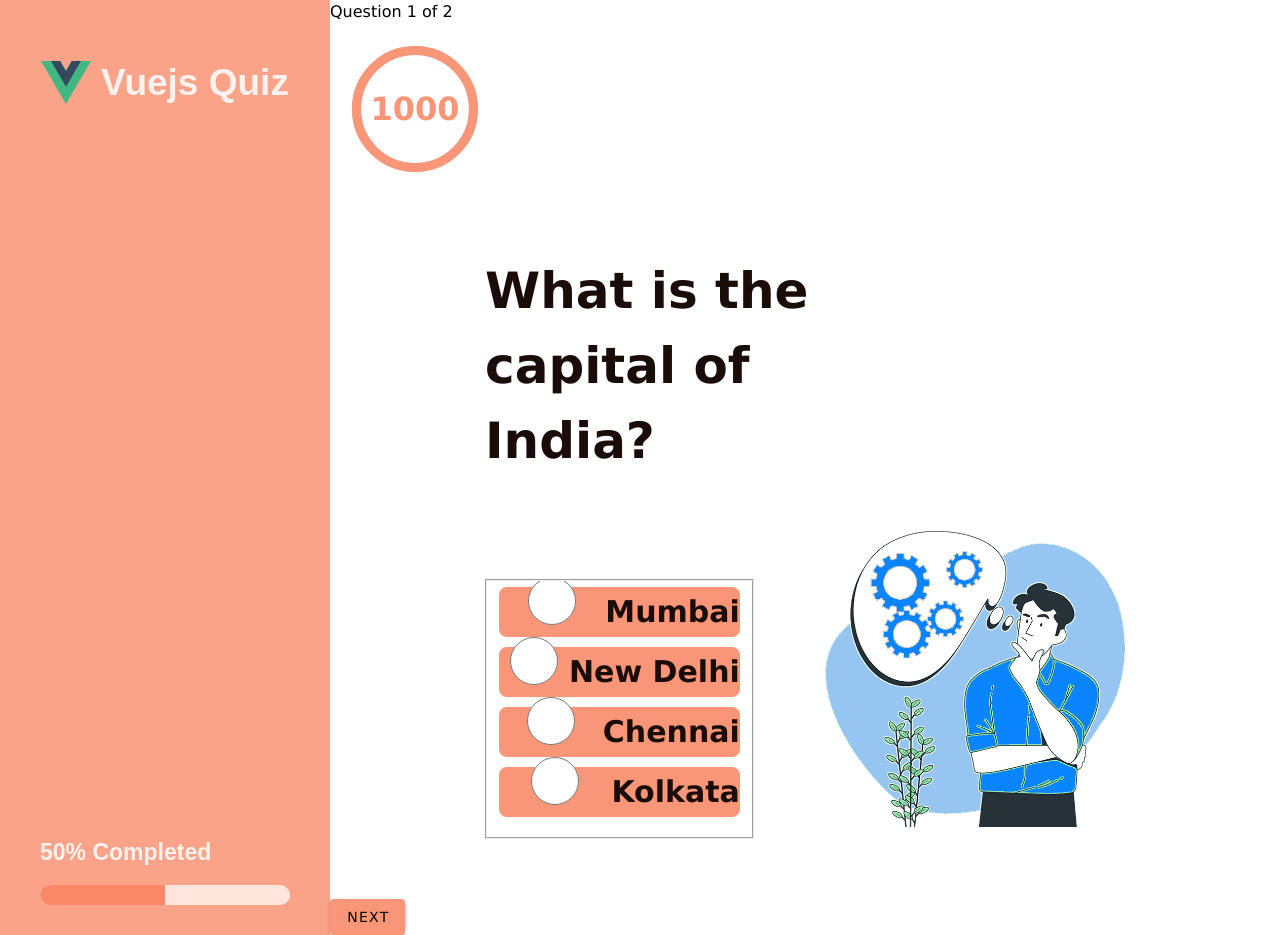
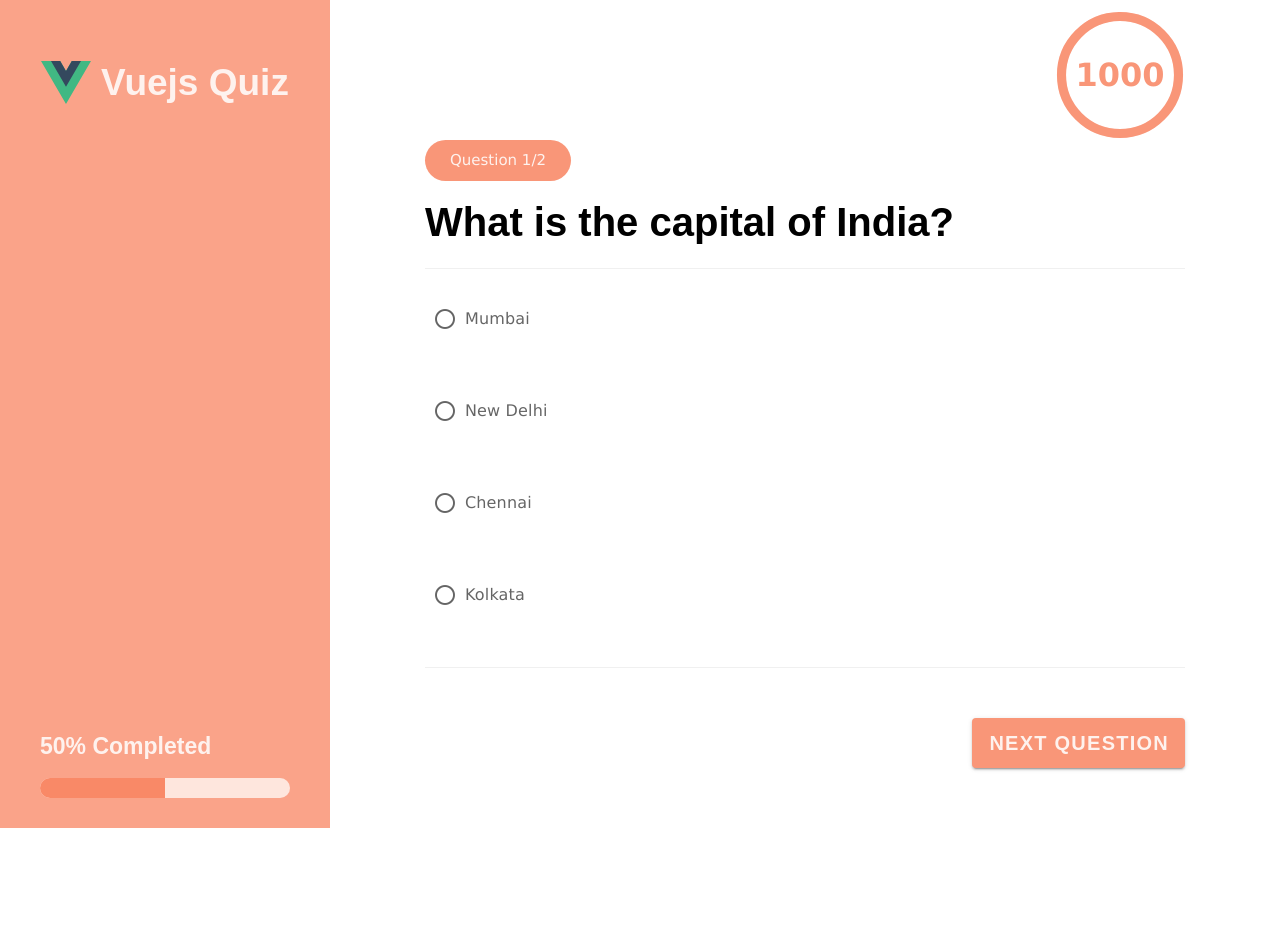
Before and after one commit to Feralwater/Q-for-Quizzes, a Vue app: page / in a window 1280 px wide. After the commit the page ends 828 px from the top, so only its background shows below. Built offline with nearby package versions, Linux system fonts and the light colour scheme.

Commit message:
add main styles

```diff
--- a/src/assets/base.css
+++ b/src/assets/base.css
@@ -2,9 +2,10 @@
   --primary: #f99678;
   --primary-light: #faa389;
   --primary-dark: #f98967;
-  --field-color: rgb(204, 204, 204);
+  --field-color: #fee5dd;
   --text-color: #190c09;
   --light-text-color: #fef2ee;
   --background: #ffffff;
-  --danger: #e01955;
+  --danger: #fe1911;
+  --grey: #808080;
 }
--- a/src/assets/main.css
+++ b/src/assets/main.css
@@ -1,2 +1,15 @@
 @import './base.css';
 @import './normalize.css';
+
+::-webkit-scrollbar-thumb {
+  background-color: var(--primary);
+  border-radius: 10px;
+}
+
+::-webkit-scrollbar {
+  width: 8px;
+}
+
+::-webkit-scrollbar-track {
+  background-color: var(--field-color);
+}
--- a/src/views/QuizView/QuizView.scss
+++ b/src/views/QuizView/QuizView.scss
@@ -3,51 +3,54 @@
   grid-template-columns: 330px 1fr;
 
   &__countdown {
-    padding: 20px;
     align-self: end;
   }
 
-  &__inner {
+  &__content {
+    padding: 10px 0 60px 0;
+    margin: 0 auto;
     width: 80%;
-    min-height: 400px;
-    padding: 60px;
-    background-color: var(--background);
-    margin: 0 auto;
+    display: flex;
+    flex-direction: column;
+  }
+
+  &__question-number {
+    background-color: var(--primary);
+    border-radius: 50px;
+    width: fit-content;
+    font-size: 15px;
+    color: var(--light-text-color);
+    text-align: center;
+    line-height: 41px;
+    margin-bottom: 15px;
+    padding: 0 25px;
   }
 
   &__question {
-    font-size: 50px;
-    color: var(--text-color);
+    font-family: 'Jost', sans-serif;
+    font-size: 40px;
     font-weight: bold;
-    width: 70%;
-  }
-
-  &__answersContainer {
-    display: flex;
-    flex-wrap: wrap;
-    justify-content: space-between;
-    margin-top: 50px;
+    line-height: 1.3;
+    color: var(--dark-text-color);
+    margin-bottom: 20px;
   }
 
   &__answers {
-    width: 42%;
-    margin-top: 50px;
-    overflow: hidden;
+    display: flex;
+    flex-direction: column;
+    margin: 30px 0;
   }
 
-  &__answer {
-    display: flex;
-    align-items: center;
-    justify-content: center;
-    width: 100%;
-    height: 50px;
-    background-color: var(--primary);
-    color: var(--text-color);
-    font-size: 30px;
-    font-weight: bold;
-    cursor: pointer;
-    transition: all 0.3s ease-in-out;
-    margin-bottom: 10px;
-    border-radius: 8px;
+  &__btn {
+    margin-top: 50px;
+    align-self: end;
+    border-radius: 4px;
+
+    &-text {
+      font-size: 20px;
+      color: var(--light-text-color);
+      font-weight: bold;
+      font-family: 'Jost', sans-serif;
+    }
   }
 }
--- a/src/views/QuizView/QuizView.vue
+++ b/src/views/QuizView/QuizView.vue
@@ -66,8 +66,7 @@ const calculateScore = () => {
 <template>
   <div class="quiz">
     <side-bar :progress="progress" />
-    <div>
-      Question {{ currentQuestionNumber }} of {{ basicQuestions.length }}
+    <div class="quiz__content">
       <div class="quiz__countdown">
         <CountDown
           :key="currentQuestionIndex"
@@ -75,52 +74,36 @@ const calculateScore = () => {
           @time-up="handleCountdownFinished"
         />
       </div>
-      <section class="quiz__inner">
+      <div>
+        <div class="quiz__question-number">
+          Question {{ currentQuestionNumber }}/{{ basicQuestions.length }}
+        </div>
         <div class="quiz__question">
           {{ currentQuestion.question }}
         </div>
-        <div class="quiz__answersContainer">
-          <fieldset class="quiz__answers">
-            <div
+        <v-divider color="grey" />
+        <v-radio-group
           v-for="(option, optionIndex) in currentQuestion.options"
           :key="optionIndex"
-              class="quiz__answer"
+          v-model="answerSelected"
+          class="quiz__answers"
         >
-              <v-text-field
-                :id="`optionIndex-${optionIndex} - question-${currentQuestionIndex}`"
-                v-model="answerSelected"
+          <v-radio
             :value="option"
-                variant="plain"
-                type="radio"
-                :name="`question-${currentQuestionIndex}`"
+            :label="option"
           />
-              <label :for="`optionIndex-${optionIndex} - question-${currentQuestionIndex}`">
-                {{ option }}
-              </label>
+        </v-radio-group>
       </div>
-          </fieldset>
-          <div class="quiz__image">
-            <v-img
-              :src="thinkingMan"
-              width="300px"
-              height="300px"
-            />
-          </div>
-        </div>
-      </section>
+      <v-divider color="grey" />
       <v-btn
-        v-if="shouldShowNextButton"
         color="primary"
-        @click="onNextQuestion"
+        class="quiz__btn"
+        height="50px"
+        @click="shouldShowNextButton ? onNextQuestion() : onSubmitTest()"
       >
-        Next
-      </v-btn>
-      <v-btn
-        v-if="!shouldShowNextButton"
-        color="primary"
-        @click="onSubmitTest"
-      >
-        Submit Test
+        <span class="quiz__btn-text">
+          {{ shouldShowNextButton ? 'Next Question' : 'Submit Test' }}
+        </span>
       </v-btn>
     </div>
   </div>
--- a/src/vuetify/index.ts
+++ b/src/vuetify/index.ts
@@ -12,6 +12,7 @@ const vuetify = createVuetify({
         colors: {
           primary: "#f99678",
           primaryDark: "#f98967",
+          grey: "#808080",
         },
       },
     },
```
Lines whose indentation alone changed are shown as unchanged.
